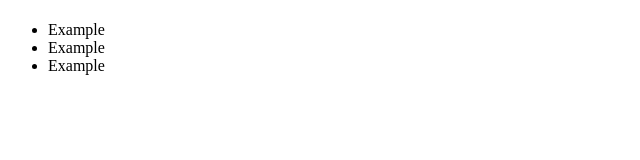
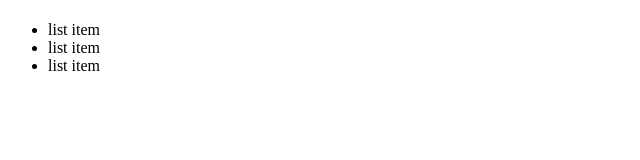
Before and after one commit to kuldeep1A/html-code-d3, a website: page D3/index.html in a window 1280 px wide. Shown: the full height of the page, 0-640 px from the left. Drawn offline with nearby package versions, Linux system fonts and the light colour scheme.

Commit message:
Update index.html
Select a Group of Elements with D3

```diff
--- a/D3/index.html
+++ b/D3/index.html
@@ -14,8 +14,7 @@
       <li>Example</li>
     </ul>
     <script>
-      d3.select("body").append("h1").text("Learning D3");
-      const
+        const anchors = d3.select("ul").selectAll("li").text("list item");
     </script>
   </body>
 </html>
```
